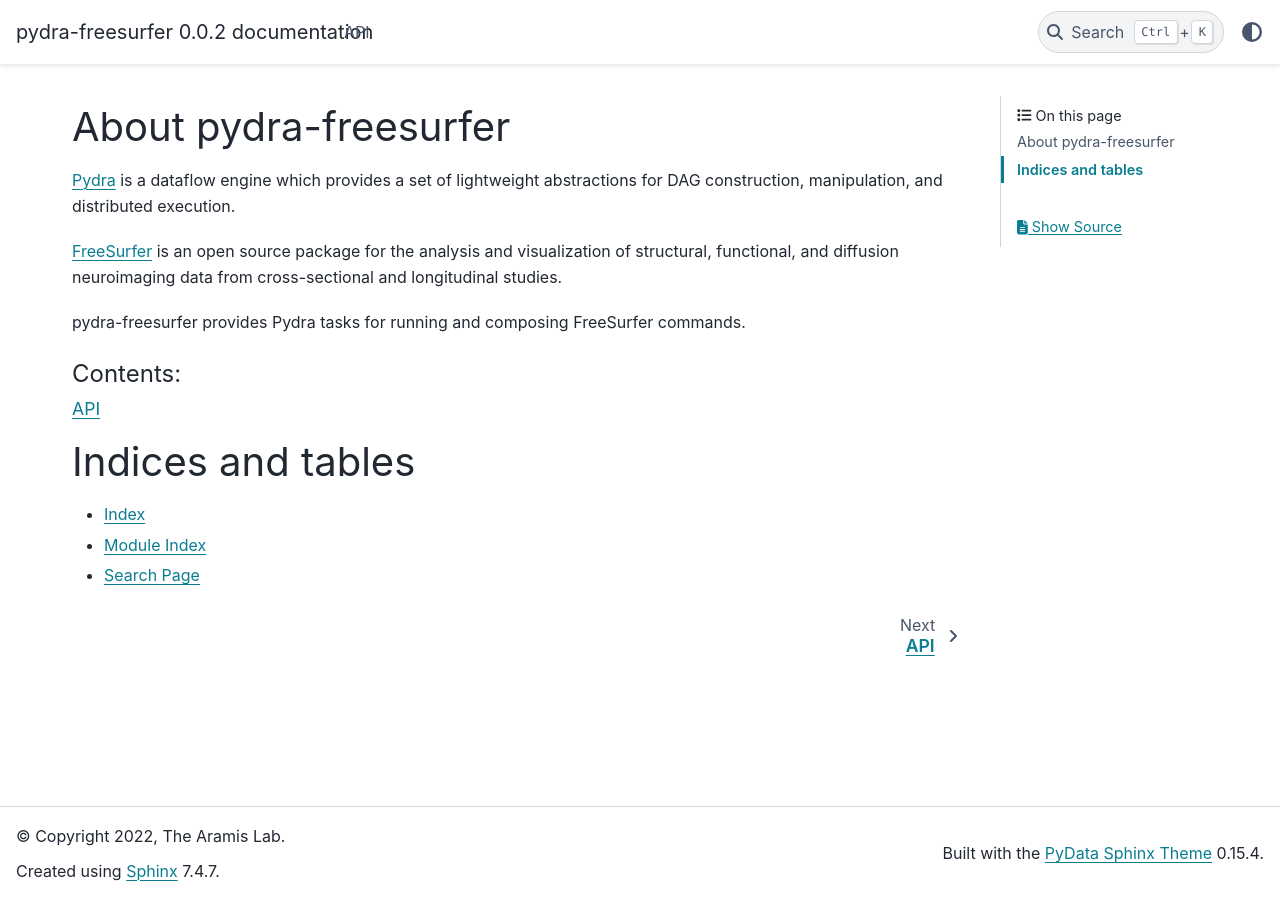
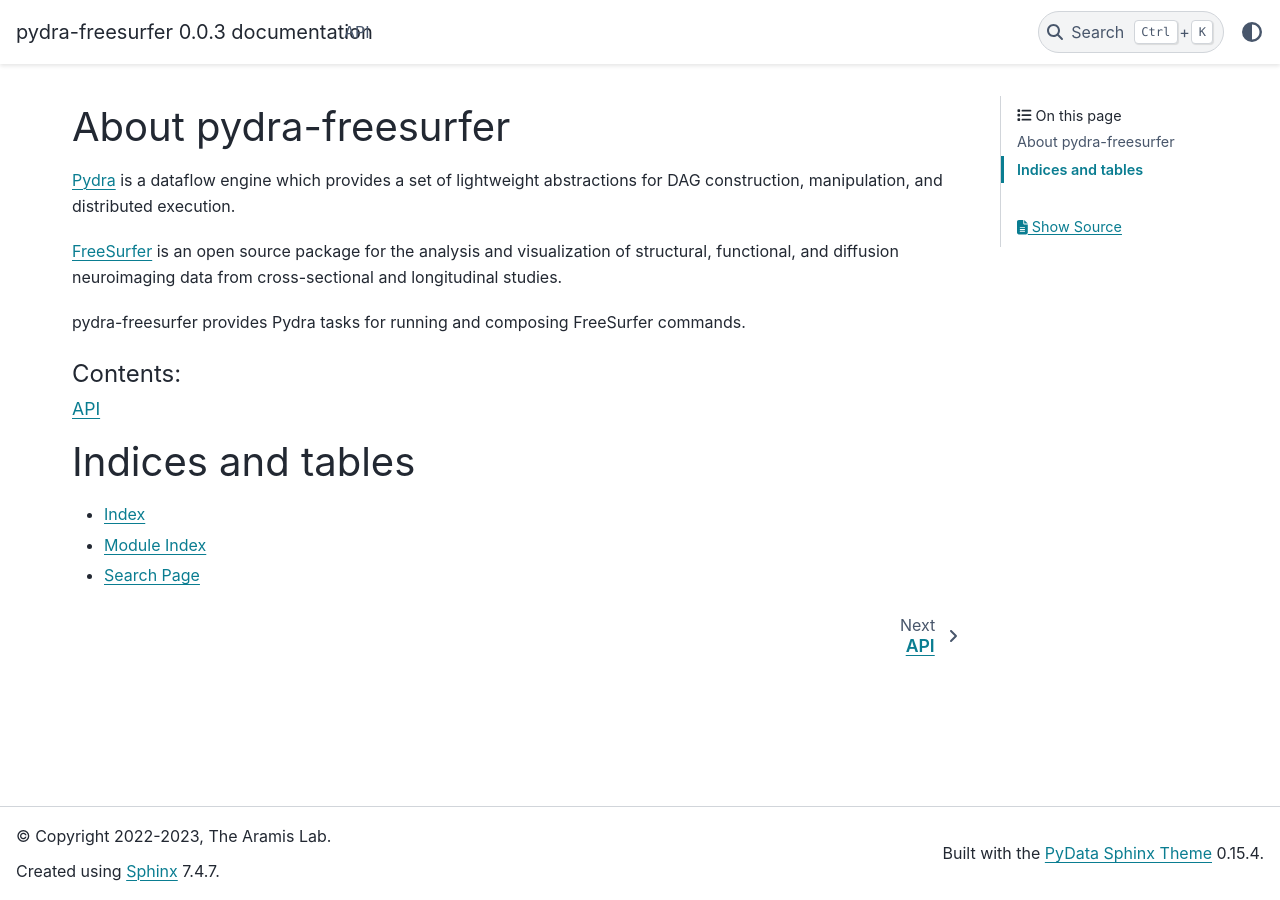
Before and after one commit to nipype/pydra-tasks-freesurfer, a Sphinx documentation site: the page built from docs/index.rst, in a window 1280 px wide. Built offline with Sphinx 7.4.7 and the PyData theme 0.15.4, drawn with Linux system fonts in a browser that asks for light colours.

Commit message:
MNT: Bump version to 0.0.3

```diff
--- a/docs/conf.py
+++ b/docs/conf.py
@@ -8,8 +8,8 @@
 
 project = 'pydra-freesurfer'
 author = 'The Aramis Lab'
-copyright = f'2022, {author}'
-release = '0.0.2'
+copyright = f'2022-2023, {author}'
+release = '0.0.3'
 
 # -- General configuration ---------------------------------------------------
 # https://www.sphinx-doc.org/en/master/usage/configuration.html#general-configuration
--- a/pyproject.toml
+++ b/pyproject.toml
@@ -1,6 +1,6 @@
 [tool.poetry]
 name = "pydra-freesurfer"
-version = "0.0.2"
+version = "0.0.3"
 description = "Pydra tasks for FreeSurfer"
 authors = ["The Aramis Lab"]
 license = "Apache-2.0"
```
